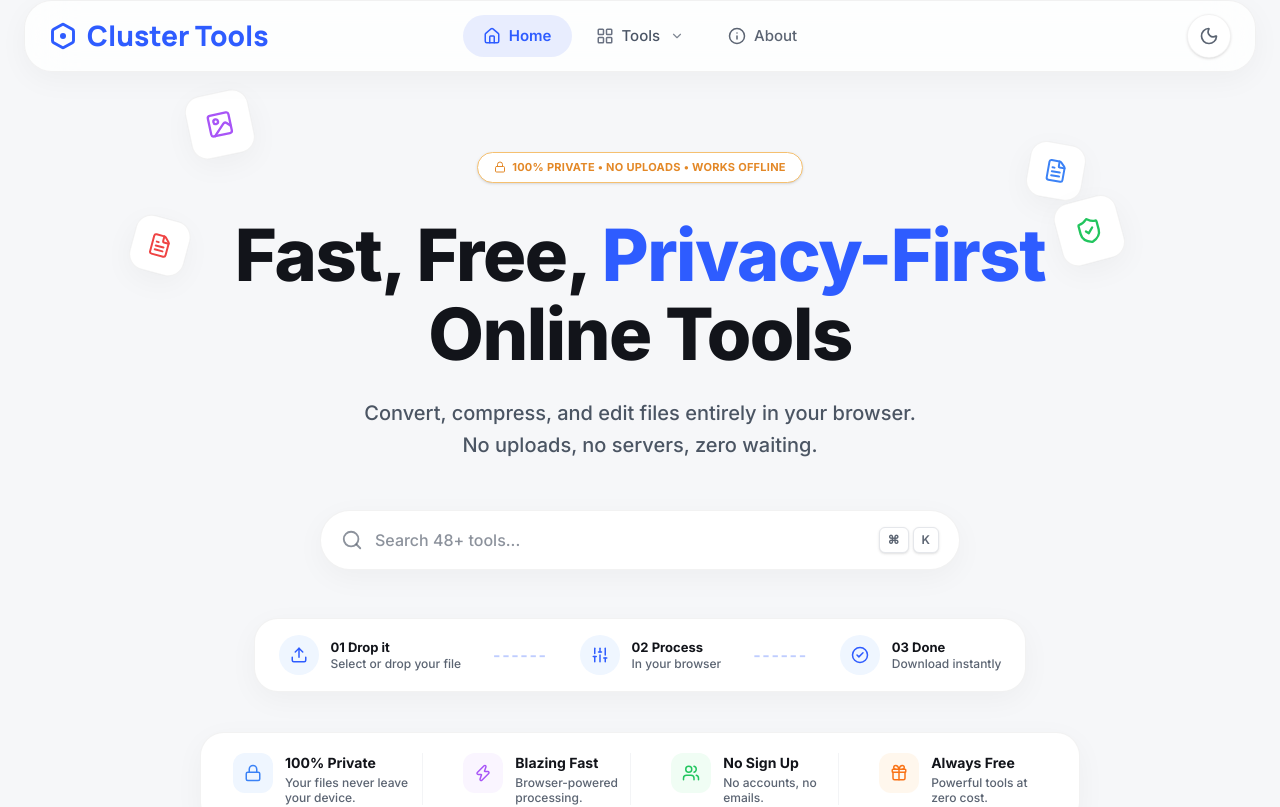
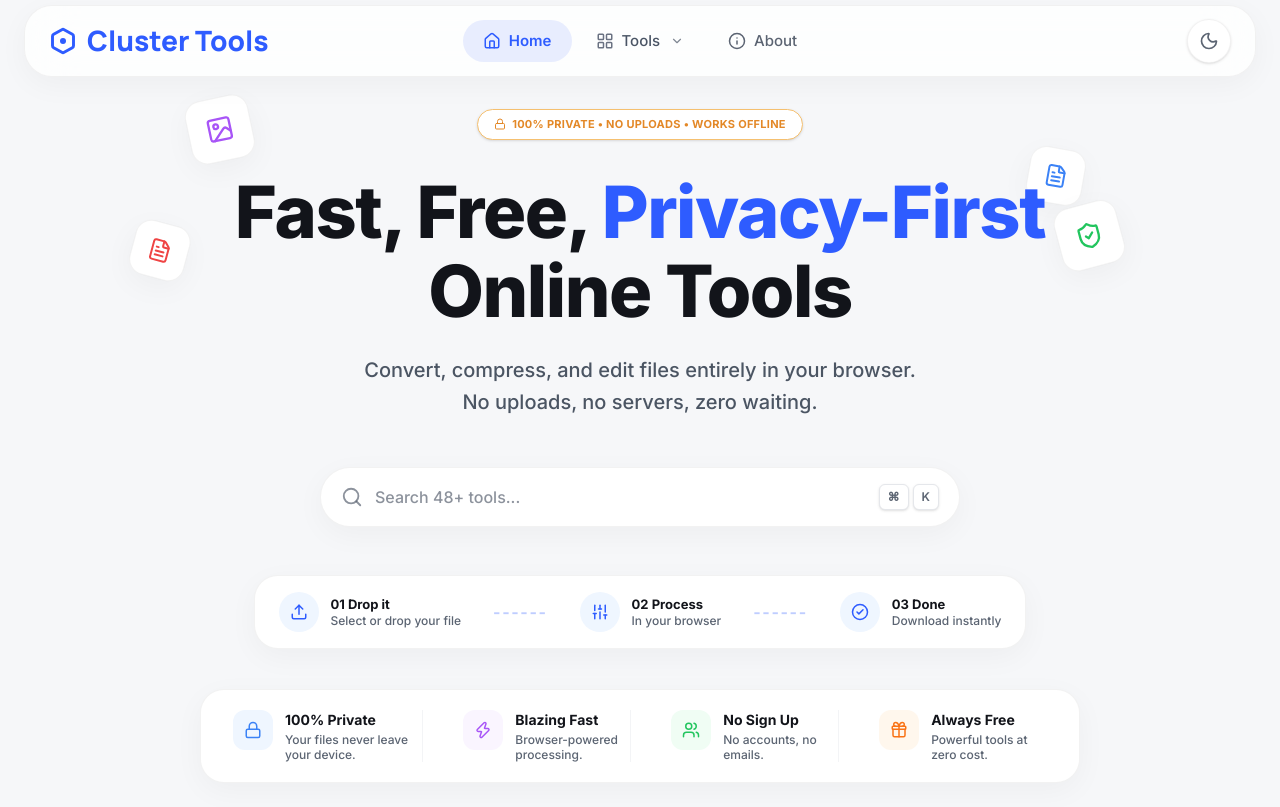
Before and after one commit to dualh-solutions/Cluster-Tools, a Next.js app: page / in a window 1280 px wide. Shown: the top 807 px of the page. Built offline with nearby package versions, Linux system fonts and the light colour scheme.

Commit message:
style: adjust spacing around header and hero section

```diff
--- a/app/page.tsx
+++ b/app/page.tsx
@@ -57,7 +57,7 @@ export default function Home() {
     <div className="w-full flex-1 flex flex-col items-center pb-16 md:pb-24 overflow-x-hidden bg-transparent">
 
       {/* ─── Hero Section ─── */}
-      <div className="w-full relative px-4 md:px-margin-desktop pt-12 md:pt-20 pb-12 md:pb-16 text-center flex flex-col items-center overflow-hidden">
+      <div className="w-full relative px-4 md:px-margin-desktop pt-4 md:pt-8 pb-12 md:pb-16 text-center flex flex-col items-center overflow-hidden">
 
         {/* Floating Icons — hidden on mobile, visible on lg+ */}
         <FloatingIcon delay={0} yOffset={20} duration={6} className="absolute top-10 left-[15%] w-16 h-16 bg-surface rounded-2xl flex items-center justify-center rotate-[-12deg] shadow-[0_8px_30px_rgb(0,0,0,0.04)] z-0 hidden lg:flex border border-black/5">
--- a/components/layout/Header.tsx
+++ b/components/layout/Header.tsx
@@ -41,7 +41,7 @@ export function Header() {
 
   return (
     <>
-      <div className="sticky top-0 z-50 w-full px-4 md:px-6 pointer-events-none">
+      <div className="sticky top-0 pt-[5px] z-50 w-full px-4 md:px-6 pointer-events-none">
         <header className="bg-surface/80 dark:bg-surface/90 backdrop-blur-xl border border-black/5 dark:border-outline-variant shadow-[0_8px_30px_rgb(0,0,0,0.04)] rounded-[28px] h-[72px] w-full max-w-[1440px] mx-auto flex justify-between items-center px-4 md:px-6 pointer-events-auto gap-2 md:gap-4 mt-2 md:mt-0">
           <div className="flex flex-1 items-center gap-2 md:gap-4 min-w-0">
             <button
```
